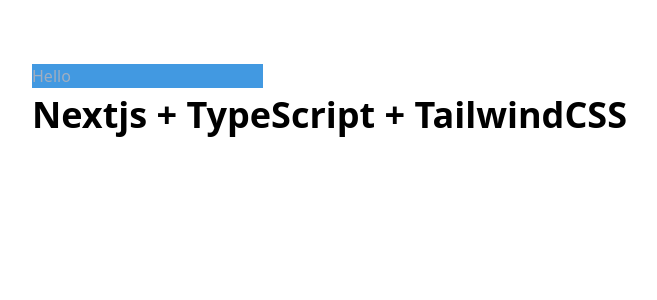
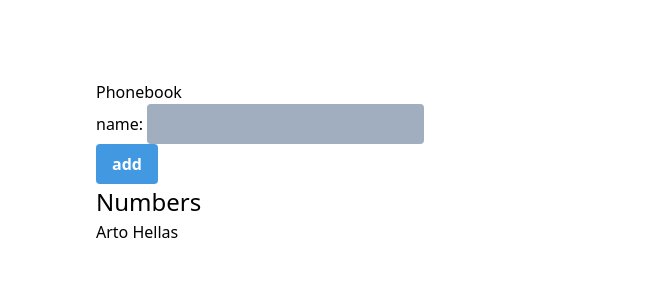
Before and after one commit to davidgeorgebell/phonebook-fullstackopen-2020, a Next.js app: page / in a window 1280 px wide. Shown: the top 300 px of the page, without its empty margins (296-953 px from the left). Built offline with nearby package versions, Linux system fonts and the light colour scheme.

Commit message:
Add new contact form added

```diff
--- a/pages/index.tsx
+++ b/pages/index.tsx
@@ -1,4 +1,5 @@
 import Head from 'next/head'
+import { useState } from 'react'
 
 
 import { TextField } from '../components/TextField'
@@ -6,18 +7,42 @@
 // Use shortcut rh to create a typescript functional component
 
 const Home: React.FC = () => {
+  const [persons, setPersons] = useState([
+    { name: 'Arto Hellas', id: 1 }
+  ])
+  const [newName, setNewName] = useState('')
+
+  const handleContactChange = e => {
+    e.preventDefault()
+    setNewName(e.target.value)
+  }
+
+  const addContact = e => {
+    e.preventDefault()
+    const contactObject = {
+      name: newName,
+      date: new Date().toISOString(),
+      id: persons.length + 1,
+    }
+    setPersons(persons.concat(contactObject))
+    setNewName('')
+  }
+
   return (
-    <div>
-      <Head>
-        <title>Nextjs + TypeScript + TailwindCSS</title>
-        <link rel="icon" href="/favicon.ico" />
-      </Head>
-      <div className='container mx-auto max-w-2xl pt-16 px-6'>
-        <TextField text='Hello' />
-        <main>
-          <h1 className='text-4xl font-bold'>Nextjs + TypeScript + TailwindCSS</h1>
-        </main>
-      </div>
+    <div className='container mx-auto max-w-xl px-10 pt-20'>
+      <h2>Phonebook</h2>
+      <form onSubmit={addContact}>
+        <div>
+          name: <input value={newName} onChange={handleContactChange} />
+        </div>
+        <div>
+          <button type="submit">add</button>
+        </div>
+      </form>
+      <h2 className='bolder text-2xl'>Numbers</h2>
+      <ul>
+        {persons.map(person => <li key={person.id}>{person.name}</li>)}
+      </ul>
     </div>
   )
 }
--- a/styles/globals.css
+++ b/styles/globals.css
@@ -1,3 +1,10 @@
 @tailwind base;
 @tailwind components;
 @tailwind utilities;
+
+button {
+    @apply bg-blue-500  text-white font-bold py-2 px-4 rounded;
+}
+input {
+    @apply bg-gray-500  text-white font-bold py-2 px-4 rounded;
+}
```
